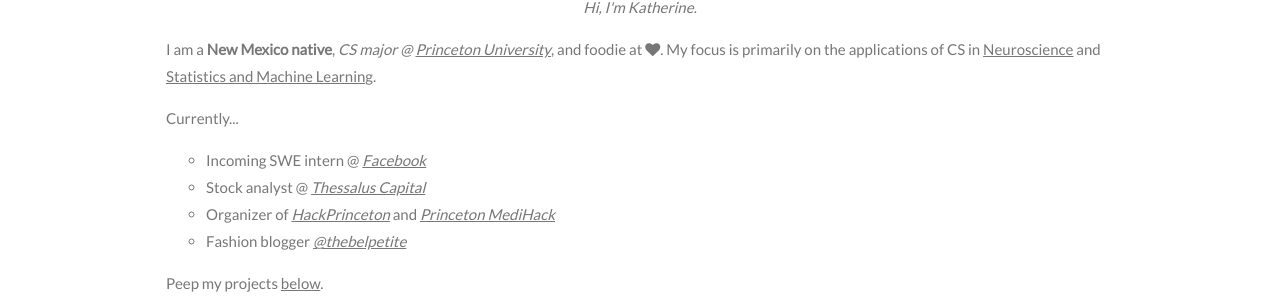
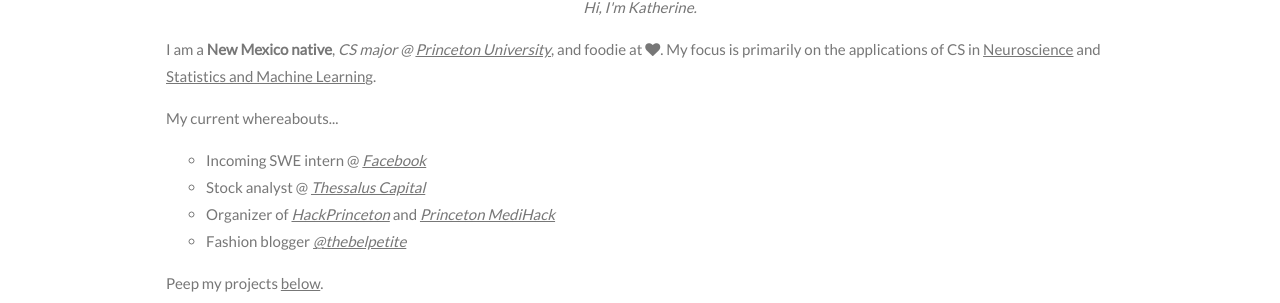
Before and after one commit to wangk5/wangk5.github.io, a Jekyll site: the page index.html, which Jekyll copies as it is, in a window 1280 px wide and 900 px high, scrolled down 887 px. Shown: the part 151-454 px from the top of the window. Built offline with Jekyll 4.4.1, drawn with Linux system fonts in a browser that asks for light colours.

Commit message:
Update index.html

```diff
--- a/index.html
+++ b/index.html
@@ -91,7 +91,7 @@
 and <a href="https://csml.princeton.edu/undergraduates/certificate-program">Statistics and Machine Learning</a>.
   </p>
   <p>
-	  Currently...
+	  My current whereabouts...
   </p>
 
   <ul style="list-style-type:circle">
```
